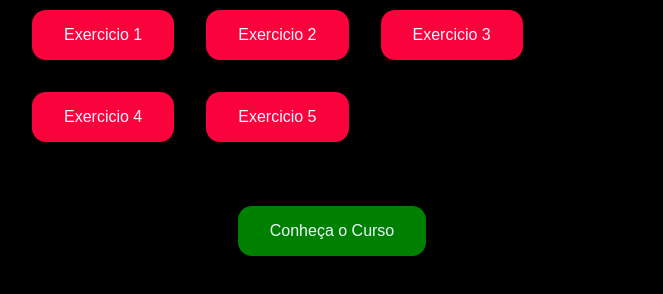
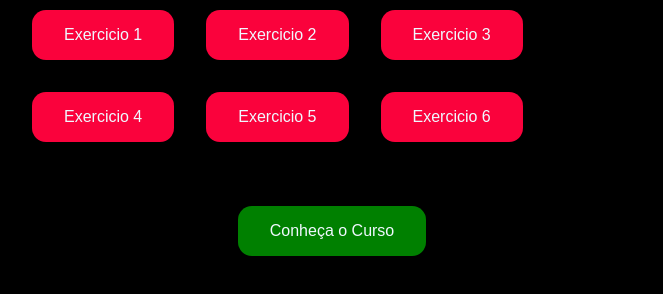
Before and after one commit to andreluizcnunes/onebitcode, a plain HTML site: page index.html in a window 1280 px wide. Shown: the part 322-616 px from the top of the page, without its empty margins (308-971 px from the left). Drawn offline with Linux system fonts and the light colour scheme.

Commit message:
adicionando botão do exercicio while

```diff
--- a/index.html
+++ b/index.html
@@ -21,6 +21,8 @@
      <a class="link-exercicio" href="js/exercicio_4_tempoDeVoo/index.html">Exercicio 4</a>
 
      <a class="link-exercicio" href="js/exercicio_5_switch/index.html">Exercicio 5</a>
+
+     <a class="link-exercicio" href="js/exercicio_6_while/index.html">Exercicio 6</a>
    </section>
 
    <a href="https://go.hotmart.com/R69427873F">Conheça o Curso</a>
```
